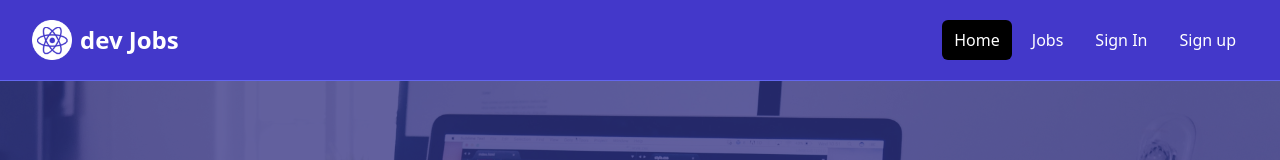
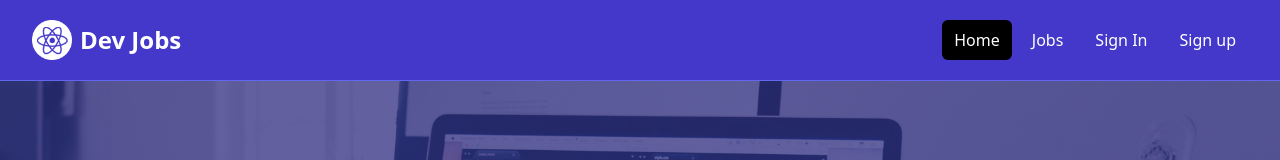
Before and after one commit to Biruk-bejiga/biruk-jobs, a React (Vite) app: page / in a window 1280 px wide. Shown: the top 160 px of the page. Built offline with nearby package versions, Linux system fonts and the light colour scheme; no server answers.

Commit message:
fix: update favicon link and correct capitalization in Navbar and EmployeeLayout

```diff
--- a/index.html
+++ b/index.html
@@ -2,7 +2,7 @@
 <html lang="en">
   <head>
     <meta charset="UTF-8" />
-    <link rel="icon" type="image/svg+xml" href="/vite.svg" />
+    <link rel="icon" type="image/svg+xml" href="/favicon.ico" />
     <meta name="viewport" content="width=device-width, initial-scale=1.0" />
     <title>React jobs</title>
   </head>
--- a/src/Comonent/Navbar.jsx
+++ b/src/Comonent/Navbar.jsx
@@ -41,7 +41,7 @@
         <div className="flex h-20 items-center justify-between">
           <NavLink className="flex items-center gap-2" to="/">
             <img className="h-10 w-auto" src={logo} alt="Dev Jobs" />
-            <span className="hidden text-2xl font-bold text-white md:block">dev Jobs</span>
+            <span className="hidden text-2xl font-bold text-white md:block">Dev Jobs</span>
           </NavLink>
 
           <div className="flex items-center md:hidden">
--- a/src/layouts/EmployeeLayout.jsx
+++ b/src/layouts/EmployeeLayout.jsx
@@ -43,7 +43,7 @@
                             src={logo}
                             alt="React Jobs"
                           />
-                          <span className="hidden md:block text-white text-2xl font-bold ml-2"
+                          <span className="hidden md:block text-black text-2xl font-bold ml-2"
                             >dev Jobs</span>
                         </NavLink>
             <button
```
Also changed, not shown: 1 other file (tests, documents, lock files or other folders).
